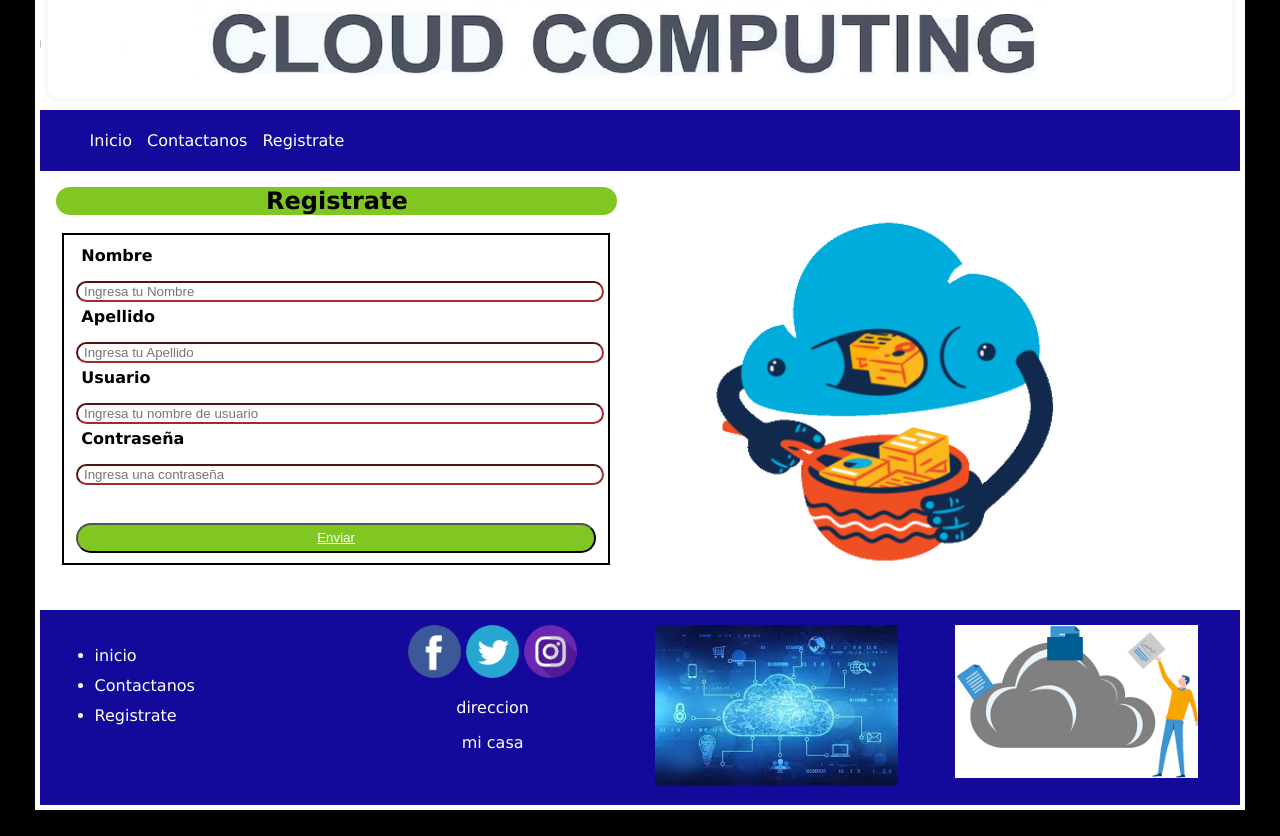
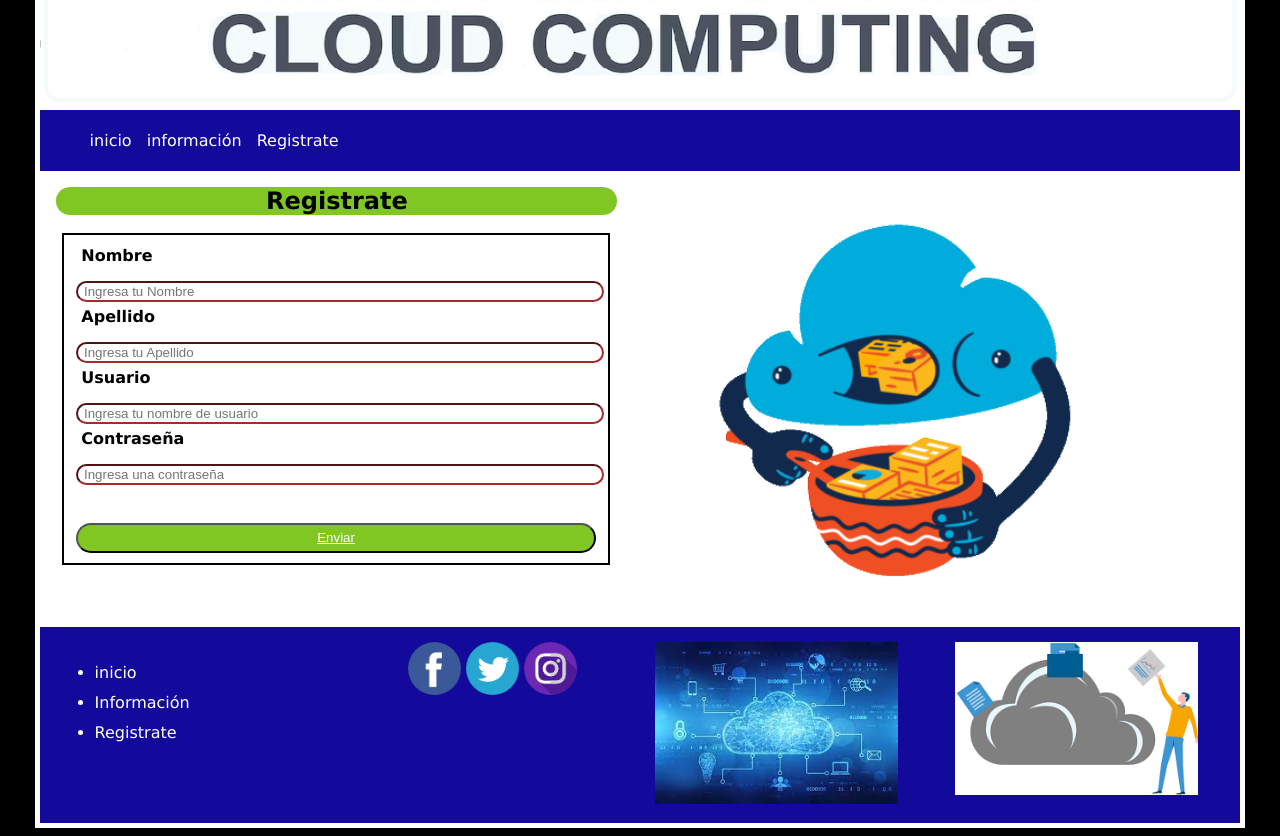
Before and after one commit to Loui888/Loui888.github.io, a plain HTML site: page Registrate.html in a window 1280 px wide. Shown: the part 320-1156 px from the top of the page. Drawn offline with Linux system fonts and the light colour scheme.

Commit message:
Update Registrate.html

```diff
--- a/Registrate.html
+++ b/Registrate.html
@@ -22,8 +22,8 @@
             <header><img src="imagenes/istockphoto.png" alt="banner" width="100%"></header>
             <nav>
                 <ul>
-                    <li><a href="index.html">Inicio</a></li>
-                    <li><a href="index.html">Contactanos</a></li>
+                    <li><a href="index.html">inicio</a></li>
+                    <li><a href="Información.html">información</a></li>
                     <li><a href="Registrate.html">Registrate</a></li>
                 </ul>
             </nav>
@@ -48,14 +48,14 @@
                         </form>
                     </fieldset>
             </section>
-            <section><img src="imagenes/flame-uploading.gif" alt="" width="72%"></section>
+            <section><img src="imagenes/flame-uploading.gif" alt="" width="75%"></section>
         </div>
         <footer>
         <div class="contenedor-flex">
             <aside>
                 <ul class="menu2">
                     <li><a href="index.html">inicio</a></li>
-                    <li><a href="index.html">Contactanos</a></li>
+                    <li><a href="Información.html">Información</a></li>
                     <li><a href="Registrate.html">Registrate</a></li>
                 </ul>
             </aside>
@@ -64,8 +64,6 @@
                 <img src="imagenes/001.png" alt="" width="20%">
                 <img src="imagenes/002.png" alt=""width="20%">
                 <img src="imagenes/003.png" alt="" width="20%">
-                <p>direccion</p>
-                <p>mi casa</p>
                 </div>
             </aside>
             <aside>
```
